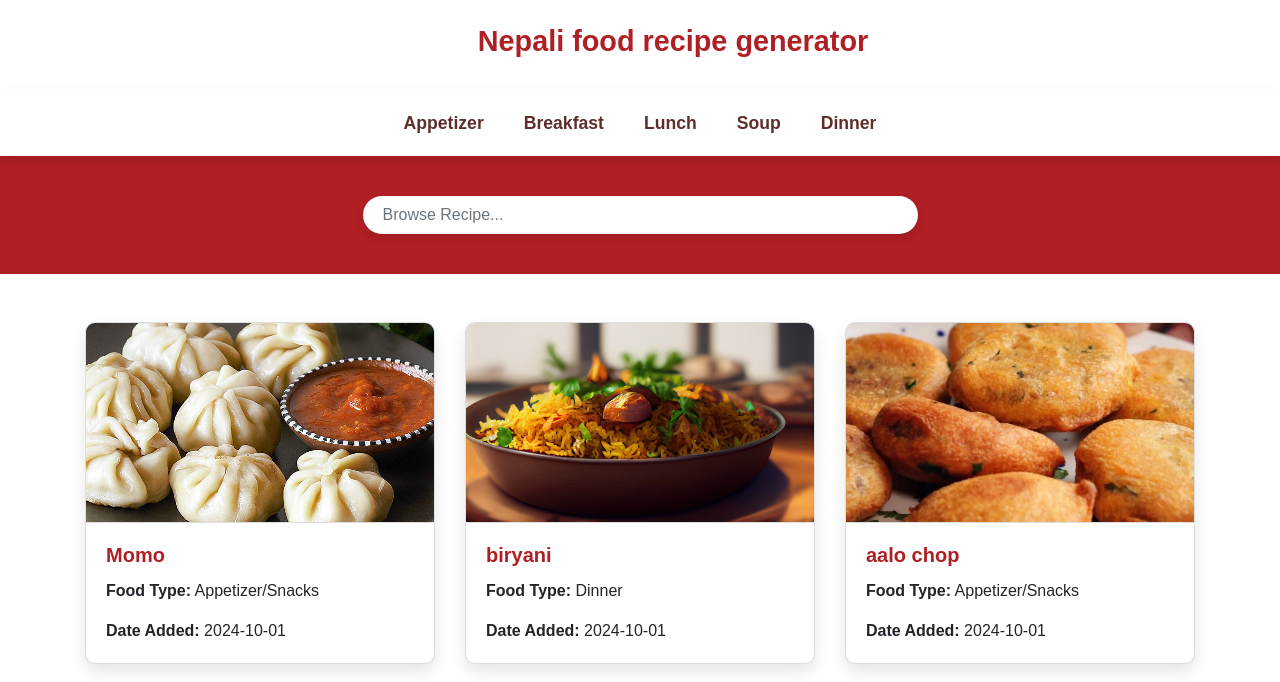
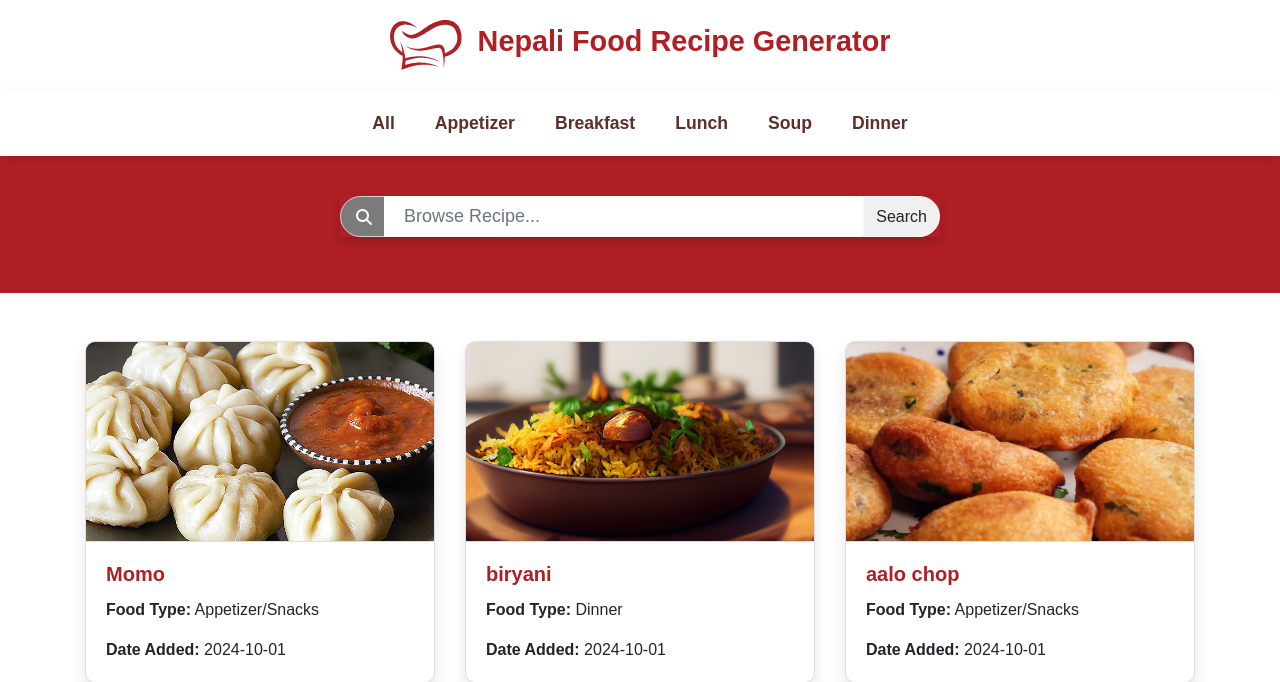
Before and after one commit to suyogkad/Nepali-Food-Recipe-Generator, a Flask app: page / in a window 1280 px wide. Shown: the top 682 px of the page. Run offline with Flask 3, Linux system fonts and the light colour scheme; some libraries are stand-ins or nearby versions.

Commit message:
New Code Update

```diff
--- a/app.py
+++ b/app.py
@@ -34,9 +34,8 @@ class Recipe(db.Model):
     ingredients = db.Column(db.Text, nullable=False)
     instructions = db.Column(db.Text, nullable=False)
     image_name = db.Column(db.String(100), nullable=False)
-    image_reference = db.Column(db.String(200), nullable=False)  # New field for image reference
     food_type = db.Column(db.String(50), nullable=False)
-    date_added = db.Column(db.DateTime, default=datetime.utcnow)  # Automatically add date and time
+    date_added = db.Column(db.DateTime, default=datetime.utcnow)
 
 # Create the database tables (if they don't exist)
 with app.app_context():
@@ -48,7 +47,6 @@ def allowed_file(filename):
 
 # Custom admin view to handle image upload and dropdown for food type
 class RecipeView(ModelView):
-    # Columns to display in the list view
     column_list = ('id', 'name', 'food_type', 'date_added')
 
     # Format the 'date_added' column to show only the date (no time)
@@ -56,16 +54,13 @@ class RecipeView(ModelView):
         'date_added': lambda v, c, m, p: m.date_added.strftime('%Y-%m-%d') if m.date_added else ''
     }
 
-    # Exclude 'date_added' from the form to prevent the date picker from showing up
     form_excluded_columns = ['date_added']
 
-    # Make food_type a dropdown in the form and image_name a file field
     form_overrides = {
         'food_type': SelectField,
         'image_name': FileField
     }
 
-    # Predefine choices for the dropdown
     form_args = {
         'food_type': {
             'choices': [
@@ -79,19 +74,16 @@ class RecipeView(ModelView):
     }
 
     def on_model_change(self, form, model, is_created):
-        # Automatically set the 'date_added' to the current date (without time) when adding a new recipe
         if is_created:
-            model.date_added = datetime.utcnow().date()  # Only store the date, no time
+            model.date_added = datetime.utcnow().date()
 
-        # Check if an image is uploaded
         if form.image_name.data:
             image = form.image_name.data
             if allowed_file(image.filename):
-                # Secure the filename and save it
                 filename = secure_filename(image.filename)
                 filepath = os.path.join(app.config['UPLOAD_FOLDER'], filename)
                 image.save(filepath)
-                model.image_name = filename  # Save the filename to the database
+                model.image_name = filename
 
 # Setup Flask-Admin
 admin = Admin(app, name='Recipe Admin', template_mode='bootstrap3')
@@ -109,7 +101,7 @@ def home():
             recipe = random.choice(recipes)
             return render_template('home.html', recipe=recipe)
     else:
-        recipes = Recipe.query.all()  # Display all recipes on the home page by default
+        recipes = Recipe.query.all()
     return render_template('home.html', recipes=recipes)
 
 if __name__ == '__main__':
--- a/static/styles.css
+++ b/static/styles.css
@@ -12,7 +12,7 @@ body {
 .header-section h1 {
     font-size: 1.8rem;
     font-weight: bold;
-    color: #b01f24; /* Customize this to your brand color */
+    color: #b01f24;
 }
 
 .header-section img {
@@ -46,21 +46,15 @@ body {
 
 .menu-item:hover {
     text-decoration: none;
-    color: #b01f24; /* Customize hover color */
-    border-bottom: 3px solid #b01f24; /* Add bottom border on hover */
+    color: #b01f24;
+    border-bottom: 3px solid #b01f24;
 }
 
-/* Selected Menu Item with Animation */
+/* Selected Menu Item */
 .menu-item.active {
     color: #b01f24;
     border-bottom: 3px solid #b01f24;
- }
-
-/* @keyframes bounce {
-    0% { transform: scale(1); }
-    50% { transform: scale(1.1); }
-    100% { transform: scale(1); }
-} */
+}
 
 /* Sticky Menu */
 .sticky {
@@ -71,19 +65,79 @@ body {
     box-shadow: 0px 4px 8px rgba(0, 0, 0, 0.1);
 }
 
-/* Search Section */
+/* Search Section Styles */
 .search-section {
     background-color: #b01f24;
     padding: 40px 0;
     text-align: center;
+    position: relative;
 }
 
-.search-section input {
-    width: 50%;
-    border-radius: 20px;
+.search-wrapper {
+    position: relative;
+    display: inline-block;
+    width: 100%;
+    max-width: 600px;
+}
+
+.search-input {
+    border-radius: 50px;
     padding: 12px 20px;
     border: none;
-    box-shadow: 0px 4px 10px rgba(0, 0, 0, 0.1);
+    font-size: 18px;
+    color: #333;
+    width: 100%;
+}
+
+.search-icon {
+    background-color:rgb(125, 122, 122);
+    color: white;
+    border-radius: 50px 0 0 50px;
+    padding-left: 15px;
+}
+
+.search-btn {
+    background-color: #f0f0f0;
+    border-radius: 0 50px 50px 0;
+    font-size: 16px;
+}
+
+.input-group {
+    box-shadow: 0px 4px 10px rgba(0, 0, 0, 0.2);
+    background-color: #b01f24;
+}
+
+/* Suggestions Container */
+.suggestions {
+    background-color: #b01f24;
+    color: white;
+    border-radius: 10px;
+    box-shadow: 0px 4px 10px rgba(0, 0, 0, 0.2);
+    position: absolute;
+    left: 0;
+    right: 0;
+    top: 100%;
+    z-index: 1000;
+    padding: 10px 20px;
+    display: none; /* Initially hidden */
+    text-align: left;
+}
+
+.suggestions p {
+    margin: 0;
+    padding: 5px 0;
+    cursor: pointer;
+    font-size: 16px;
+}
+
+.suggestions p:hover {
+    background-color: #b01f24;
+    font-weight: bold;
+}
+
+/* Make sure suggestions show up when there are results */
+.show-suggestions {
+    display: block;
 }
 
 /* Recipe Card Section */
--- a/templates/home.html
+++ b/templates/home.html
@@ -18,8 +18,9 @@
     <header class="header-section">
         <div class="container d-flex align-items-center justify-content-center">
             <div class="d-flex align-items-center">
+                <!-- Ensure the logo file is located in the correct directory -->
                 <img src="{{ url_for('static', filename='logo.svg') }}" alt="Logo" style="height: 50px;">
-                <h1 class="ml-3">Nepali food recipe generator</h1>
+                <h1 class="ml-3">Nepali Food Recipe Generator</h1>
             </div>
         </div>
     </header>
@@ -28,6 +29,7 @@
     <nav id="sticky-menu" class="menu-section">
         <div class="container">
             <ul class="menu list-unstyled d-flex justify-content-center mb-0">
+                <li><a href="#" class="menu-item" data-type="all">All</a></li>
                 <li><a href="#" class="menu-item" data-type="Appetizer/Snacks">Appetizer</a></li>
                 <li><a href="#" class="menu-item" data-type="Breakfast">Breakfast</a></li>
                 <li><a href="#" class="menu-item" data-type="Lunch">Lunch</a></li>
@@ -38,13 +40,25 @@
     </nav>
 
     <!-- Search Bar Section -->
-    <section class="search-section">
-        <div class="container">
-            <div class="search-wrapper text-center">
-                <input class="form-control w-50 mx-auto" type="search" placeholder="Browse Recipe..." aria-label="Search" id="search-bar" onkeyup="filterByName()">
+<section class="search-section">
+    <div class="container">
+        <div class="search-wrapper text-center">
+            <div class="input-group mb-3" id="search-container">
+                <span class="input-group-prepend">
+                    <div class="input-group-text search-icon">
+                        <i class="fas fa-search"></i>
+                    </div>
+                </span>
+                <input class="form-control search-input" type="search" placeholder="Browse Recipe..." aria-label="Search" id="search-bar" onkeyup="filterByName()">
+                <button class="btn btn-light search-btn" type="button">Search</button>
             </div>
         </div>
-    </section>
+        <div id="suggestions-container" class="suggestions">
+            <!-- Suggestions will appear here -->
+        </div>
+    </div>
+</section>
+
 
     <!-- Recipe Cards Section -->
     <div class="container mt-5">
@@ -70,8 +84,10 @@
     <script src="https://kit.fontawesome.com/a076d05399.js"></script>
 
     <script>
+        let currentMenuFilter = 'all'; // Initially show all recipes
+
         // Sticky Menu on Scroll
-        window.onscroll = function() {
+        window.onscroll = function () {
             stickyMenu();
         };
 
@@ -87,12 +103,12 @@
         }
 
         // Menu item click event listener to filter by food type and add animation
-        document.querySelectorAll('.menu-item').forEach(function(item) {
-            item.addEventListener('click', function(event) {
+        document.querySelectorAll('.menu-item').forEach(function (item) {
+            item.addEventListener('click', function (event) {
                 event.preventDefault(); // Prevent default anchor behavior
 
                 // Remove 'active' class from all menu items
-                document.querySelectorAll('.menu-item').forEach(function(link) {
+                document.querySelectorAll('.menu-item').forEach(function (link) {
                     link.classList.remove('active');
                 });
 
@@ -100,25 +116,34 @@
                 this.classList.add('active');
 
                 const selectedType = this.getAttribute('data-type');
-                filterByType(selectedType);
+                currentMenuFilter = selectedType;
+                filterByNameAndType(); // Apply both search and menu filters
             });
         });
 
-        // Filter by food type
-        function filterByType(selectedType) {
+        // Filter by food type and search name
+        function filterByNameAndType() {
+            const searchValue = document.getElementById("search-bar").value.toLowerCase();
             const cards = document.querySelectorAll(".recipe-card");
 
-            cards.forEach(function(card) {
+            cards.forEach(function (card) {
+                const cardName = card.getAttribute("data-name").toLowerCase();
                 const cardType = card.getAttribute("data-type");
-                if (selectedType === "" || cardType === selectedType) {
+
+                // Check if it matches both menu filter and search input
+                if ((currentMenuFilter === "all" || cardType === currentMenuFilter) && (cardName.includes(searchValue) || searchValue === "")) {
                     card.style.display = "block";
                 } else {
                     card.style.display = "none";
                 }
             });
         }
+
+        // Search by Recipe Name
+        function filterByName() {
+            filterByNameAndType(); // Reuse the filter function
+        }
     </script>
-
 </body>
 
 </html>
```
Also changed, not shown: templates/reciepe.html (added, +110 -0 lines), instance/recipes.db, static/logo.svg, static/uploads/samosa.jpg (added), 1 other file.
